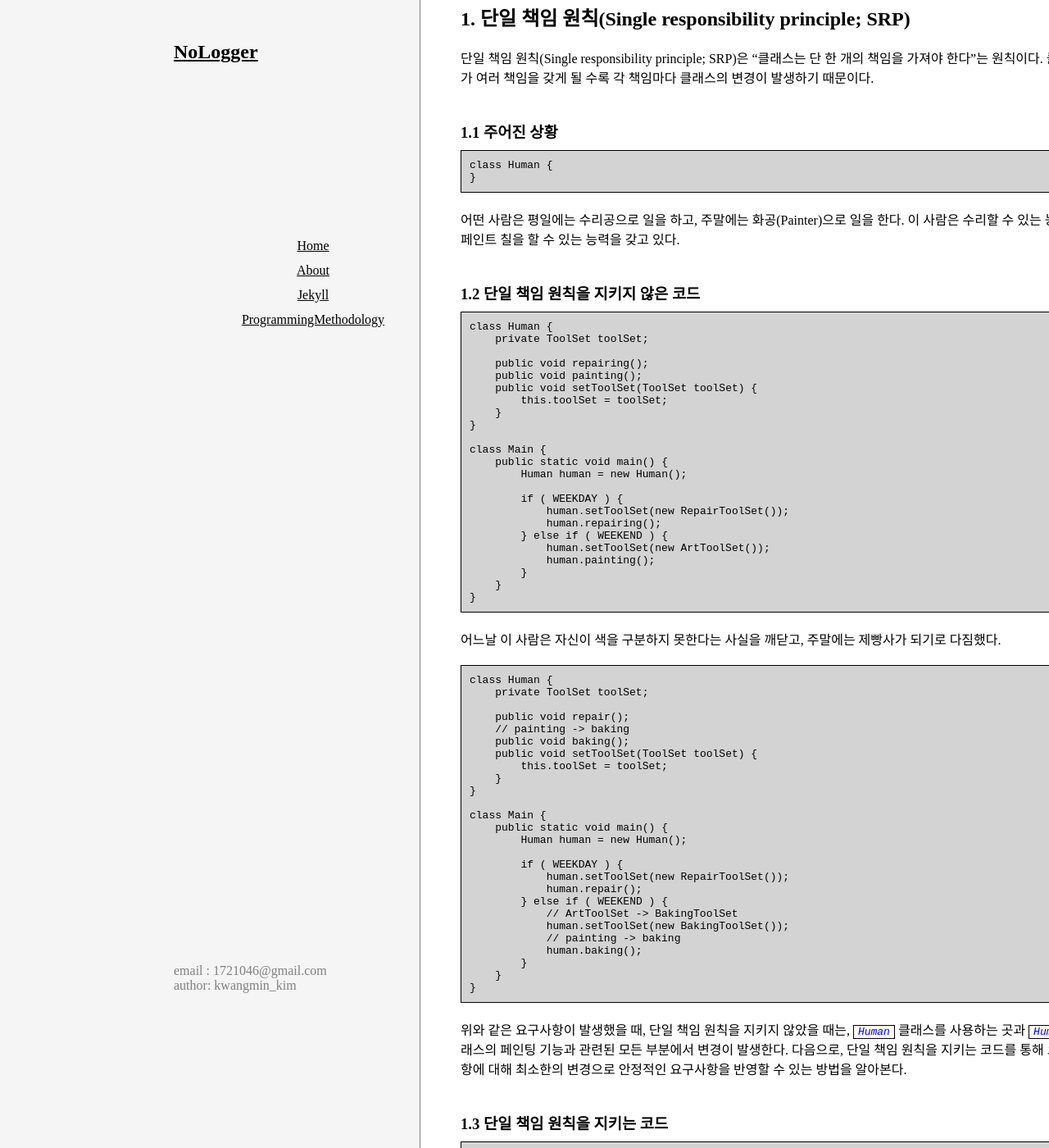
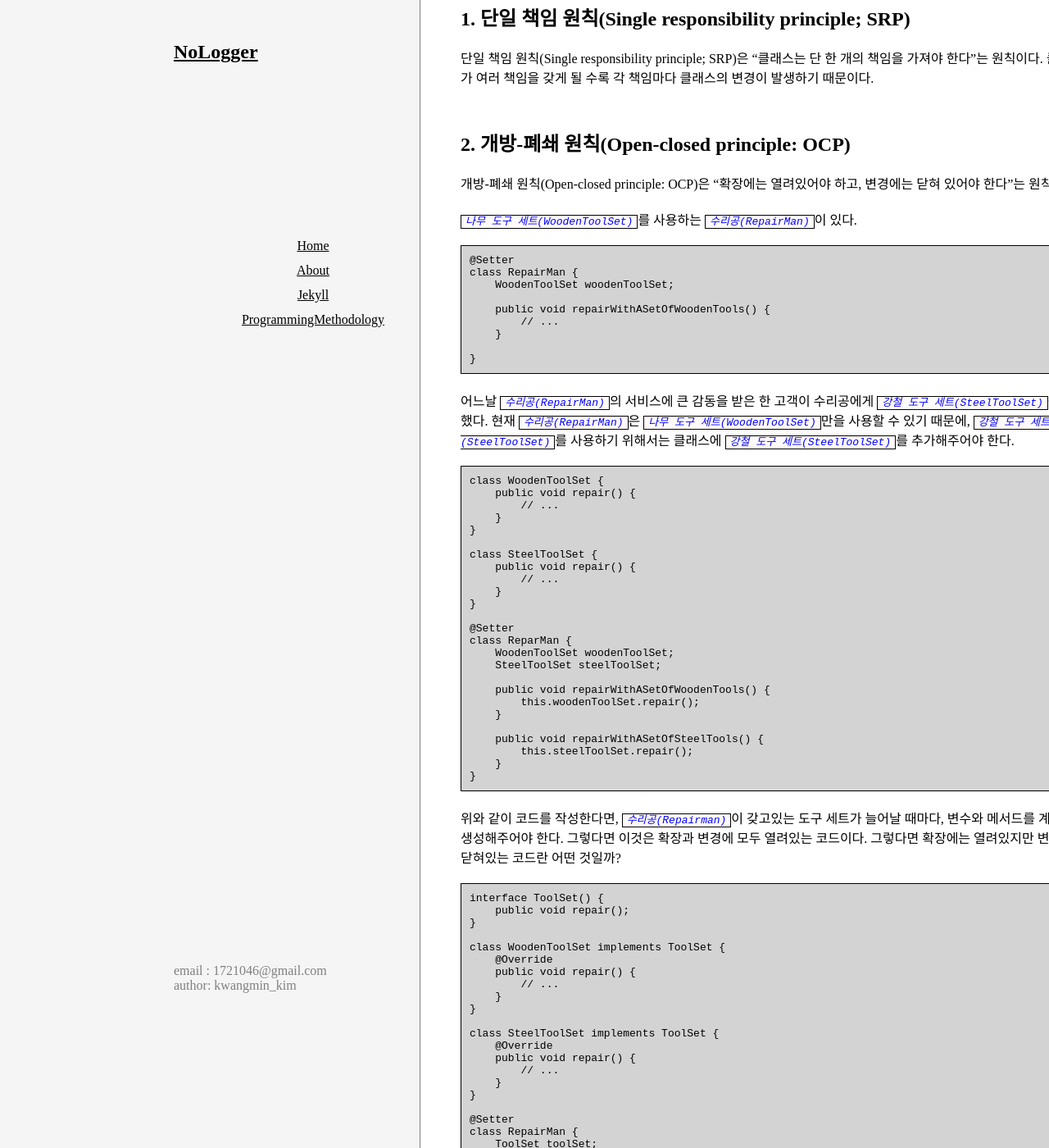
Before and after one commit to nologger/nologger.github.io, a Jekyll site: the page built from _posts/2022-12-27-SOLID-설계원칙.md, in a window 1280 px wide and 1400 px high, scrolled down 535 px. Shown: the whole window at 82% size. Built offline with Jekyll 4.4.1, drawn with Linux system fonts in a browser that asks for light colours; some of the changed text lies outside the part shown.

Commit message:
update post

````diff
--- a/_posts/2022-12-27-SOLID-설계원칙.md
+++ b/_posts/2022-12-27-SOLID-설계원칙.md
@@ -24,241 +24,88 @@ category: "ProgrammingMethodology"
 
 단일 책임 원칙(Single responsibility principle; SRP)은 "클래스는 단 한 개의 책임을 가져야 한다"는 원칙이다. 클래스가 여러 책임을 갖게 될 수록 각 책임마다 클래스의 변경이 발생하기 때문이다.
 
-### 1.1 주어진 상황
+## 2. 개방-폐쇄 원칙(Open-closed principle: OCP)
+
+개방-폐쇄 원칙(Open-closed principle: OCP)은 "확장에는 열려있어야 하고, 변경에는 닫혀 있어야 한다"는 원칙이다.
+
+`나무 도구 세트(WoodenToolSet)`를 사용하는 `수리공(RepairMan)`이 있다.
 
 ```java
-class Human {
+@Setter
+class RepairMan {
+    WoodenToolSet woodenToolSet;
+
+    public void repairWithASetOfWoodenTools() {
+        // ...
+    }
+
 }
 ```
 
-어떤 사람은 평일에는 수리공으로 일을 하고, 주말에는 화공(Painter)으로 일을 한다. 이 사람은 수리할 수 있는 능력과 페인트 칠을 할 수 있는 능력을 갖고 있다.
-
-### 1.2 단일 책임 원칙을 지키지 않은 코드
+어느날 `수리공(RepairMan)`의 서비스에 큰 감동을 받은 한 고객이 수리공에게 `강철 도구 세트(SteelToolSet)`를 선물했다. 현재 `수리공(RepairMan)`은 `나무 도구 세트(WoodenToolSet)`만을 사용할 수 있기 때문에, `강철 도구 세트(SteelToolSet)`를 사용하기 위해서는 클래스에 `강철 도구 세트(SteelToolSet)`를 추가해주어야 한다.
 
 ```java
-class Human {
-    private ToolSet toolSet;
-
-    public void repairing();
-    public void painting();
-    public void setToolSet(ToolSet toolSet) {
-        this.toolSet = toolSet;
+class WoodenToolSet {
+    public void repair() {
+        // ...
     }
 }
 
-class Main {
-    public static void main() {
-        Human human = new Human();
+class SteelToolSet {
+    public void repair() {
+        // ...
+    }
+}
 
-        if ( WEEKDAY ) {
-            human.setToolSet(new RepairToolSet());
-            human.repairing();
-        } else if ( WEEKEND ) {
-            human.setToolSet(new ArtToolSet());
-            human.painting();
+@Setter
+class ReparMan {
+    WoodenToolSet woodenToolSet;
+    SteelToolSet steelToolSet;
+
+    public void repairWithASetOfWoodenTools() {
+        this.woodenToolSet.repair();
+    }
+
+    public void repairWithASetOfSteelTools() {
+        this.steelToolSet.repair();
+    }
+}
+```
+
+위와 같이 코드를 작성한다면, `수리공(Repairman)`이 갖고있는 도구 세트가 늘어날 때마다, 변수와 메서드를 계속해서 생성해주어야 한다. 그렇다면 이것은 확장과 변경에 모두 열려있는 코드이다. 그렇다면 확장에는 열려있지만 변경에는 닫혀있는 코드란 어떤 것일까?
+
+```java
+interface ToolSet() {
+    public void repair();
+}
+
+class WoodenToolSet implements ToolSet {
+    @Override
+    public void repair() {
+        // ...
+    }
+}
+
+class SteelToolSet implements ToolSet {
+    @Override
+    public void repair() {
+        // ...
+    }
+}
+
+@Setter
+class RepairMan {
+    ToolSet toolSet;
+
+    public void repair() {
+        if (toolSet != null) {
+            toolSet.repair();
         }
     }
 }
 ```
 
-어느날 이 사람은 자신이 색을 구분하지 못한다는 사실을 깨닫고, 주말에는 제빵사가 되기로 다짐했다.
-
-```java
-class Human {
-    private ToolSet toolSet;
-
-    public void repair();
-    // painting -> baking
-    public void baking();
-    public void setToolSet(ToolSet toolSet) {
-        this.toolSet = toolSet;
-    }
-}
-
-class Main {
-    public static void main() {
-        Human human = new Human();
-
-        if ( WEEKDAY ) {
-            human.setToolSet(new RepairToolSet());
-            human.repair();
-        } else if ( WEEKEND ) {
-            // ArtToolSet -> BakingToolSet
-            human.setToolSet(new BakingToolSet());
-            // painting -> baking
-            human.baking();
-        }
-    }
-}
-```
-
-위와 같은 요구사항이 발생했을 때, 단일 책임 원칙을 지키지 않았을 때는, `Human` 클래스를 사용하는 곳과 `Human` 클래스의 페인팅 기능과 관련된 모든 부분에서 변경이 발생한다. 다음으로, 단일 책임 원칙을 지키는 코드를 통해 요구사항에 대해 최소한의 변경으로 안정적인 요구사항을 반영할 수 있는 방법을 알아본다.
-
-### 1.3 단일 책임 원칙을 지키는 코드
-
-```java
-interface Human {
-    public void work();
-}
-
-class RepairMan implements Human {
-    private ToolSet toolSet = new RepairToolSet();
-    public void work() {
-        // repairing
-    }
-}
-
-class Artist implements Human {
-    private ToolSet toolSet = new ArtToolSet();
-    public void work() {
-        // painting
-    }
-}
-
-class Main {
-    public static void main() {
-        Human human;
-
-        if ( WEEKDAY ) {
-            human = new RepairMan();
-        } else if ( WEEKEND ) {
-            human = new Artist();
-        }
-        human.work();
-    }
-}
-```
-
-마찬가지로, 단일 책임 원칙을 지키지 않았을 때와 동일하게 어느날 이 사람은 자신이 색을 구분하지 못한다는 사실을 깨닫고, 주말에는 제빵사가 되기로 다짐했다.
-
-``` java
-interface Human {
-    public void work();
-}
-
-class RepairMan implements Human {
-    private ToolSet toolSet = new RepairToolSet();
-    public void work() {
-        // repairing
-    }
-}
-
-class Artist implements Human {
-    private ToolSet toolSet = new ArtToolSet();
-    public void work() {
-        // painting
-    }
-}
-
-class Baker implements Human {
-    private ToolSet toolSet = new BakingToolSet();
-    public void work() {
-        // baking
-    }
-}
-
-class Main {
-    public static void main() {
-        Human human;
-
-        if ( WEEKDAY ) {
-            human = new RepairMan();
-        } else if ( WEEKEND ) {
-            // Artist -> Baker
-            human = new Baker();
-        }
-        human.work();
-    }
-}
-```
-
-단일 책임 원칙을 지킬 경우에는 `Human` 클래스를 사용하는 곳에서 단지 `Artist` 클래스에서 `Baker` 클래스를 할당하는 것 만으로도 쉽게 변화를 발생시킬 수 있다.
-
-이와 같이 단일 책임 원칙을 지키는 것 만으로도 최소한의 변화로 안정적인 코드의 변화를 이룰 수 있다는 장점을 얻을 수 있다. 그렇다면 단일 책임 원칙을 지키고 있는지를 쉽게 알 수 있는 방법은 무엇일까? 가장 쉽게 알 수 있는 방법은 클래스가 사용되는 곳을 확인하는 것이다. 만약 클래스를 사용하는 곳에서 각각 다른 책임의 메서드만을 호출하고 있다면, 해당 클래스는 여러 책임을 갖고 있음을 알 수 있다.
-
-## 2. 개방-폐쇄 원칙(Open-closed principle: OCP)
-
-개방-폐쇄 원칙(Open-closed principle: OCP)은 "확장에는 열려있어야 하고, 변경에는 닫혀 있어야 한다"는 원칙이다.
-
-`수리공(Repairman)`이 기존에 `나무 도구 세트(WoodenToolSet)`를 사용하다가, 돈을 많이 벌어서 `강철 도구 세트(SteelToolSet)`를 샀다. 수리공은 단지 도구만을 바꾸었을 뿐이지 망치질하고 자르는 수리공의 행동에는 변화가 없다. 즉, 수리공은 사용할 수 있는 도구의 확장은 열려있고 수리공이 수리하는 행동은 변화 될 필요성이 없다.
-
-```java
-interface ToolSet {
-    public void hammering();
-    public void cutting();
-}
-
-class WoodenToolSet implements ToolSet {
-    // ...
-}
-
-class SteelToolSet implements ToolSet {
-    // ...
-}
-
-class Repairman {
-    ToolSet toolSet;
-
-    public Repairman (ToolSet toolSet) {
-        this.toolSet = toolSet;
-    }
-
-    public void repair() {
-        // ...
-        toolSet.hammering();
-        toolSet.cutting();
-    }
-}
-
-class Main {
-    public static void main() {
-        Repairman repairman = new Repairman(new WoodenToolSet());
-        repairman.hammering();
-        repairman.cutting();
-    }
-}
-```
-
-`Main` 클래스에서 수리공이 나무 도구 세트를 이용하여 수리를 하던 중, 강철 도구 세트를 이용하여 수리를 해야한다면 단지 수리공에게 아래와 같이 강철 도구 세트를 쥐어주기만 하면 된다.
-
-```java
-class Main {
-    public static void main() {
-        // AManufacturerToolSet -> BManufacturerToolSet
-        Repairman repairman = new Repairman(new BManufacturerToolSet());
-        repairman.hammering();
-        repairman.cutting();
-    }
-}
-```
-
-만약 위의 예시가 개방-폐쇄 원칙을 지키지 않았다면, 단지 수리공의 도구만 바뀌었을 뿐인데도 수리공의 행동(`public void repair()`)까지 모두 바꿔야 하는 문제가 발생했을 것이다.
-
-*개방-폐쇄 원칙을 지키지 않은 `Repairman`의 나무 도구 세트 사용 코드*
-```java
-class Repairman {
-    WoodenToolSet woodenToolSet = new WoodenToolSet();
-
-    public void repair() {
-        woodenToolSet.hammering();
-        woodenToolSet.cutting();
-    }
-}
-```
-
-*개방-폐쇄 원칙을 지키지 않은 `Repiarman`이 나무 도구 세트에서 강철 도구 세트로 바꾸었을 때*
-```java
-class Repairman {
-    // WoodenToolSet -> SteelToolSet
-    SteelToolSet steelToolSet = new SteelToolSet();
-
-    public void repair() {
-        // woodenToolSet -> steelToolSet;
-        steelToolSet.hammering();
-        steelToolSet.cutting();
-    }
-}
-```
+동일한 동작을 하는 클래스에 동일한 인터페이스를 상속시켜줌으로써, `수리공(Repairman)`은 단지 `도구세트(ToolSet)`만이 적절하게 설정되었다면, `repair()` 메서드를 통해 동일한 동작을 실행할 수 있다.
 
 ## 3. 리스코프 치환 원칙(Liskov substitution principle; LSP)
 
@@ -266,6 +113,10 @@ class Repairman {
 
 ## 4. 인터페이스 분리 원칙(Interface segregation principle; ISP)
 
+인터페이스 분리 원칙(Interface segregation principle; ISP)은 "인터페이스는 그 인터페이스를 사용하는 클라이언트를 기준으로 분리해야 한다."는 원칙이다.
+
 ## 5. 의존 역전 원칙(Dependency inversion principle; DIP)
 
+의존 역전 원칙(Dependency inversion principle; DIP)은 "고수준 모듈은 저수준 모듈의 구현에 의존해서는 안 된다. 저수준 모듈이 고수준 모듈에서 정의한 추상 타입에 의존해야 한다."는 원칙이다.
+
 {% endraw %}
````
